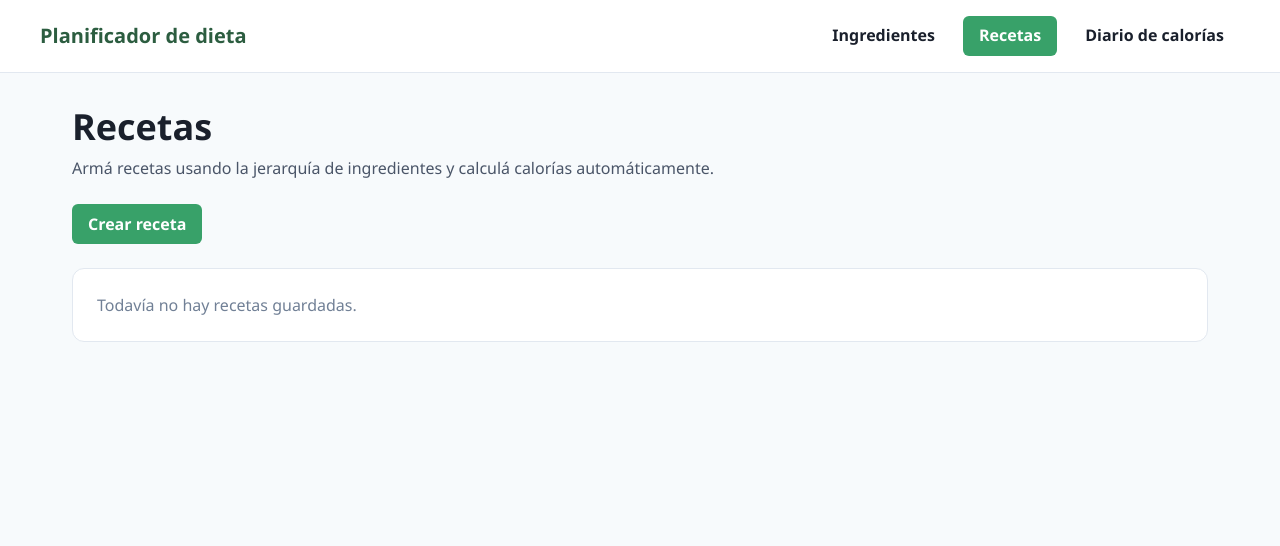
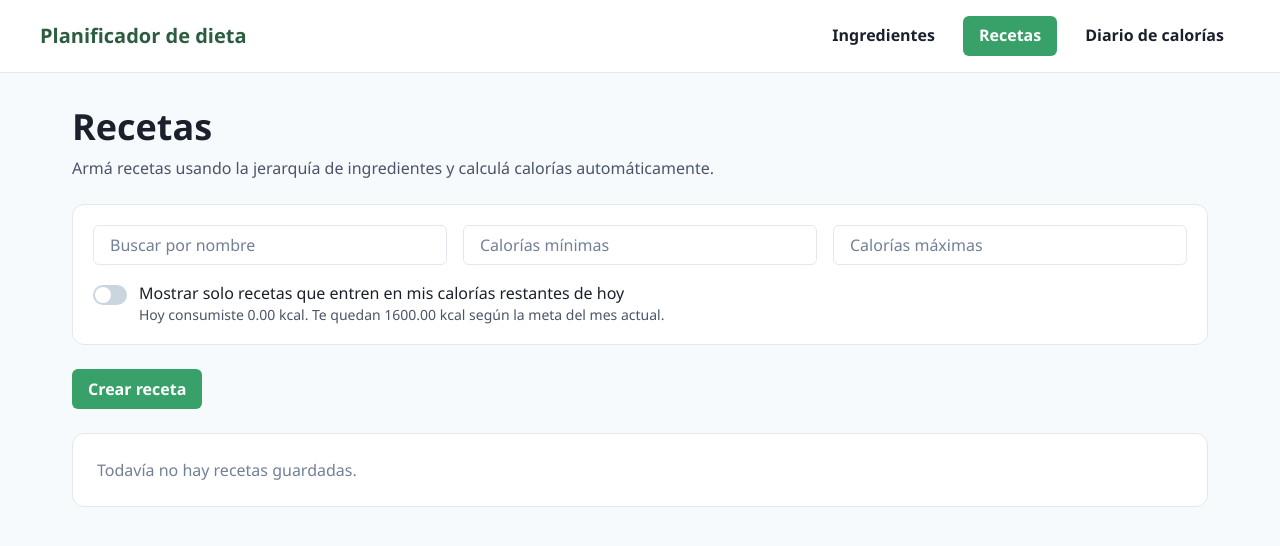
Before and after one commit to rociodiaz-sistemas/Dieta, a React (Vite) app: page /recetas in a window 1280 px wide. Shown: the top 546 px of the page. Built offline with nearby package versions, Linux system fonts and the light colour scheme.

Commit message:
added switch and button

```diff
--- a/src/components/diario/CalendarDayCell.tsx
+++ b/src/components/diario/CalendarDayCell.tsx
@@ -37,7 +37,7 @@ export const CalendarDayCell = ({
         borderWidth="1px"
         borderColor={isToday ? "blue.500" : "gray.200"}
         bg={isToday ? "blue.100" : isCurrentMonth ? "white" : "gray.100"}
-        opacity={isCurrentMonth ? 1 : 0.7}d
+        opacity={isCurrentMonth ? 1 : 0.7}
         cursor="pointer"
         transition="all 0.2s ease"
         boxShadow={isToday ? "0 0 0 1px rgba(66, 153, 225, 0.25)" : "none"}
--- a/src/components/diario/DayDetailModal.tsx
+++ b/src/components/diario/DayDetailModal.tsx
@@ -1,6 +1,7 @@
 import {
   Box,
   Button,
+  Divider,
   HStack,
   Modal,
   ModalBody,
@@ -16,7 +17,7 @@ import {
 import { useMemo, useState } from "react";
 import { useAppContext } from "../../context/AppContext";
 import { calculateJournalEntryCalories } from "../../utils/calorieCalculations";
-import { formatLongDate } from "../../utils/date";
+import { formatLongDate, formatMonthKey } from "../../utils/date";
 import { DailyIngredientEntryCard } from "./DailyIngredientEntryCard";
 import { DailyRecipeEntryCard } from "./DailyRecipeEntryCard";
 
@@ -27,7 +28,7 @@ interface DayDetailModalProps {
 }
 
 export const DayDetailModal = ({ dateKey, isOpen, onClose }: DayDetailModalProps) => {
-  const { journalEntries, recipes, variants, addJournalIngredientEntry, addJournalRecipeEntry } = useAppContext();
+  const { journalEntries, recipes, variants, monthlyCalorieGoals, addJournalIngredientEntry, addJournalRecipeEntry } = useAppContext();
   const [selectedRecipeId, setSelectedRecipeId] = useState("");
 
   const entries = useMemo(
@@ -39,6 +40,18 @@ export const DayDetailModal = ({ dateKey, isOpen, onClose }: DayDetailModalProps
     () => entries.reduce((sum, entry) => sum + calculateJournalEntryCalories(entry, variants), 0),
     [entries, variants],
   );
+
+  const dateMonthKey = useMemo(() => {
+    if (!dateKey) {
+      return "";
+    }
+
+    const [year, month] = dateKey.split("-").map(Number);
+    return formatMonthKey(year, month - 1);
+  }, [dateKey]);
+
+  const dailyGoal = monthlyCalorieGoals[dateMonthKey] ?? 1600;
+  const remainingCalories = dailyGoal - totalCalories;
 
   if (!dateKey) {
     return null;
@@ -56,6 +69,12 @@ export const DayDetailModal = ({ dateKey, isOpen, onClose }: DayDetailModalProps
               <Text fontWeight="semibold">Total del día: {totalCalories.toFixed(2)} kcal</Text>
               <Text fontSize="sm" color="gray.600">
                 {entries.length} entrada{entries.length === 1 ? "" : "s"} registrada{entries.length === 1 ? "" : "s"}
+              </Text>
+              <Text fontSize="sm" color="gray.600">
+                Meta diaria del mes: {dailyGoal.toFixed(0)} kcal
+              </Text>
+              <Text fontSize="sm" color={remainingCalories >= 0 ? "green.700" : "red.500"}>
+                Calorías restantes: {remainingCalories.toFixed(2)} kcal
               </Text>
             </Box>
 
@@ -93,6 +112,8 @@ export const DayDetailModal = ({ dateKey, isOpen, onClose }: DayDetailModalProps
               </HStack>
             </Stack>
 
+            <Divider />
+
             <VStack align="stretch" spacing={4}>
               {entries.length === 0 ? (
                 <Box borderWidth="1px" rounded="xl" p={6} bg="gray.50">
--- a/src/components/recipes/RecipeList.tsx
+++ b/src/components/recipes/RecipeList.tsx
@@ -2,36 +2,49 @@ import { Box, Button, Heading, HStack, Stack, Text } from "@chakra-ui/react";
 import { useMemo } from "react";
 import { useAppContext } from "../../context/AppContext";
 import { Recipe } from "../../types/models";
-import { convertToBaseUnit } from "../../utils/unitConversion";
+import { calculateRecipeCalories } from "../../utils/calorieCalculations";
 
 interface RecipeListProps {
   onEdit: (recipe: Recipe) => void;
+  onAddToToday: (recipeId: string) => void;
+  searchTerm: string;
+  minCalories: number | "";
+  maxCalories: number | "";
+  remainingCalories: number;
+  calorieAwareOnly: boolean;
 }
 
-export const RecipeList = ({ onEdit }: RecipeListProps) => {
+export const RecipeList = ({
+  onEdit,
+  onAddToToday,
+  searchTerm,
+  minCalories,
+  maxCalories,
+  remainingCalories,
+  calorieAwareOnly,
+}: RecipeListProps) => {
   const { recipes, ingredients, variants, deleteRecipe } = useAppContext();
 
   const totals = useMemo(() => {
     return recipes.reduce<Record<string, number>>((accumulator, recipe) => {
-      const total = recipe.ingredientes.reduce((sum, recipeIngredient) => {
-        const variant = variants.find((candidate) => candidate.id === recipeIngredient.variantId);
-        if (!variant || recipeIngredient.cantidad === "") {
-          return sum;
-        }
-
-        const convertedAmount = convertToBaseUnit(Number(recipeIngredient.cantidad), recipeIngredient.unidad, variant.unidadBase);
-
-        if (convertedAmount === null) {
-          return sum;
-        }
-
-        return sum + (variant.calorias * convertedAmount) / variant.cantidadBase;
-      }, 0);
-
-      accumulator[recipe.id] = total;
+      accumulator[recipe.id] = calculateRecipeCalories(recipe, variants);
       return accumulator;
     }, {});
   }, [recipes, variants]);
+
+  const filteredRecipes = useMemo(() => {
+    const loweredSearch = searchTerm.trim().toLowerCase();
+
+    return recipes.filter((recipe) => {
+      const total = totals[recipe.id] ?? 0;
+      const matchesSearch = loweredSearch.length === 0 || recipe.nombre.toLowerCase().includes(loweredSearch);
+      const matchesMin = minCalories === "" || total >= minCalories;
+      const matchesMax = maxCalories === "" || total <= maxCalories;
+      const matchesRemaining = !calorieAwareOnly || total <= remainingCalories;
+
+      return matchesSearch && matchesMin && matchesMax && matchesRemaining;
+    });
+  }, [calorieAwareOnly, maxCalories, minCalories, recipes, remainingCalories, searchTerm, totals]);
 
   if (recipes.length === 0) {
     return (
@@ -41,9 +54,17 @@ export const RecipeList = ({ onEdit }: RecipeListProps) => {
     );
   }
 
+  if (filteredRecipes.length === 0) {
+    return (
+      <Box bg="white" borderWidth="1px" rounded="xl" p={6}>
+        <Text color="gray.500">No hay recetas que coincidan con la búsqueda, el rango o las calorías restantes de hoy.</Text>
+      </Box>
+    );
+  }
+
   return (
     <Stack spacing={4}>
-      {recipes.map((recipe) => (
+      {filteredRecipes.map((recipe) => (
         <Box key={recipe.id} bg="white" borderWidth="1px" rounded="xl" p={5}>
           <Heading size="sm" mb={3}>
             {recipe.nombre}
@@ -67,7 +88,10 @@ export const RecipeList = ({ onEdit }: RecipeListProps) => {
           <Text fontWeight="semibold" color="brand.700" mb={4}>
             Total: {totals[recipe.id]?.toFixed(2) ?? "0.00"} calorías
           </Text>
-          <HStack>
+          <HStack flexWrap="wrap">
+            <Button size="sm" colorScheme="green" onClick={() => onAddToToday(recipe.id)}>
+              Agregar al día actual
+            </Button>
             <Button size="sm" variant="outline" onClick={() => onEdit(recipe)}>
               Editar
             </Button>
--- a/src/pages/RecetasPage.tsx
+++ b/src/pages/RecetasPage.tsx
@@ -1,15 +1,38 @@
-import { Button, Heading, Stack, Text } from "@chakra-ui/react";
-import { useState } from "react";
+import { Box, Button, FormControl, FormHelperText, FormLabel, Heading, Input, SimpleGrid, Stack, Switch, Text, useToast } from "@chakra-ui/react";
+import { useMemo, useState } from "react";
 import { PageContainer } from "../components/PageContainer";
 import { RecipeForm } from "../components/recipes/RecipeForm";
 import { RecipeList } from "../components/recipes/RecipeList";
+import { useAppContext } from "../context/AppContext";
 import { Recipe } from "../types/models";
+import { calculateJournalEntryCalories } from "../utils/calorieCalculations";
+import { formatDateKey, formatMonthKey } from "../utils/date";
 
 export const RecetasPage = () => {
   const [editingRecipe, setEditingRecipe] = useState<Recipe | null>(null);
   const [isCreating, setIsCreating] = useState(false);
+  const [searchTerm, setSearchTerm] = useState("");
+  const [minCalories, setMinCalories] = useState<number | "">("");
+  const [maxCalories, setMaxCalories] = useState<number | "">("");
+  const [calorieAwareOnly, setCalorieAwareOnly] = useState(false);
+  const toast = useToast();
+  const { journalEntries, variants, monthlyCalorieGoals, addJournalRecipeEntry } = useAppContext();
 
   const showForm = isCreating || Boolean(editingRecipe);
+  const today = new Date();
+  const todayKey = formatDateKey(today);
+  const currentMonthKey = formatMonthKey(today.getFullYear(), today.getMonth());
+  const currentMonthGoal = monthlyCalorieGoals[currentMonthKey] ?? 1600;
+
+  const consumedToday = useMemo(
+    () =>
+      journalEntries
+        .filter((entry) => entry.fecha === todayKey)
+        .reduce((sum, entry) => sum + calculateJournalEntryCalories(entry, variants), 0),
+    [journalEntries, todayKey, variants],
+  );
+
+  const remainingCalories = currentMonthGoal - consumedToday;
 
   return (
     <PageContainer>
@@ -20,6 +43,45 @@ export const RecetasPage = () => {
             Armá recetas usando la jerarquía de ingredientes y calculá calorías automáticamente.
           </Text>
         </Stack>
+
+        <Box bg="white" borderWidth="1px" rounded="xl" p={5}>
+          <Stack spacing={4}>
+            <SimpleGrid columns={{ base: 1, md: 3 }} spacing={4}>
+              <Input
+                value={searchTerm}
+                onChange={(event) => setSearchTerm(event.target.value)}
+                placeholder="Buscar por nombre"
+                bg="white"
+              />
+              <Input
+                type="number"
+                min={0}
+                value={minCalories}
+                onChange={(event) => setMinCalories(event.target.value === "" ? "" : Number(event.target.value))}
+                placeholder="Calorías mínimas"
+                bg="white"
+              />
+              <Input
+                type="number"
+                min={0}
+                value={maxCalories}
+                onChange={(event) => setMaxCalories(event.target.value === "" ? "" : Number(event.target.value))}
+                placeholder="Calorías máximas"
+                bg="white"
+              />
+            </SimpleGrid>
+
+            <FormControl display="flex" alignItems="flex-start">
+              <Switch mt={1} mr={3} isChecked={calorieAwareOnly} onChange={(event) => setCalorieAwareOnly(event.target.checked)} colorScheme="green" />
+              <Box>
+                <FormLabel m={0}>Mostrar solo recetas que entren en mis calorías restantes de hoy</FormLabel>
+                <FormHelperText m={0}>
+                  Hoy consumiste {consumedToday.toFixed(2)} kcal. Te quedan {remainingCalories.toFixed(2)} kcal según la meta del mes actual.
+                </FormHelperText>
+              </Box>
+            </FormControl>
+          </Stack>
+        </Box>
 
         {!showForm ? (
           <Button alignSelf="flex-start" colorScheme="green" onClick={() => setIsCreating(true)}>
@@ -38,6 +100,21 @@ export const RecetasPage = () => {
         ) : null}
 
         <RecipeList
+          searchTerm={searchTerm}
+          minCalories={minCalories}
+          maxCalories={maxCalories}
+          remainingCalories={remainingCalories}
+          calorieAwareOnly={calorieAwareOnly}
+          onAddToToday={(recipeId) => {
+            addJournalRecipeEntry(todayKey, recipeId);
+            toast({
+              title: "Agregado al día actual",
+              description: "La receta se agregó como una copia editable para hoy.",
+              status: "success",
+              duration: 2500,
+              isClosable: true,
+            });
+          }}
           onEdit={(recipe) => {
             setEditingRecipe(recipe);
             setIsCreating(false);
```
Also changed, not shown: 3 other files (tests, documents, lock files or other folders).
